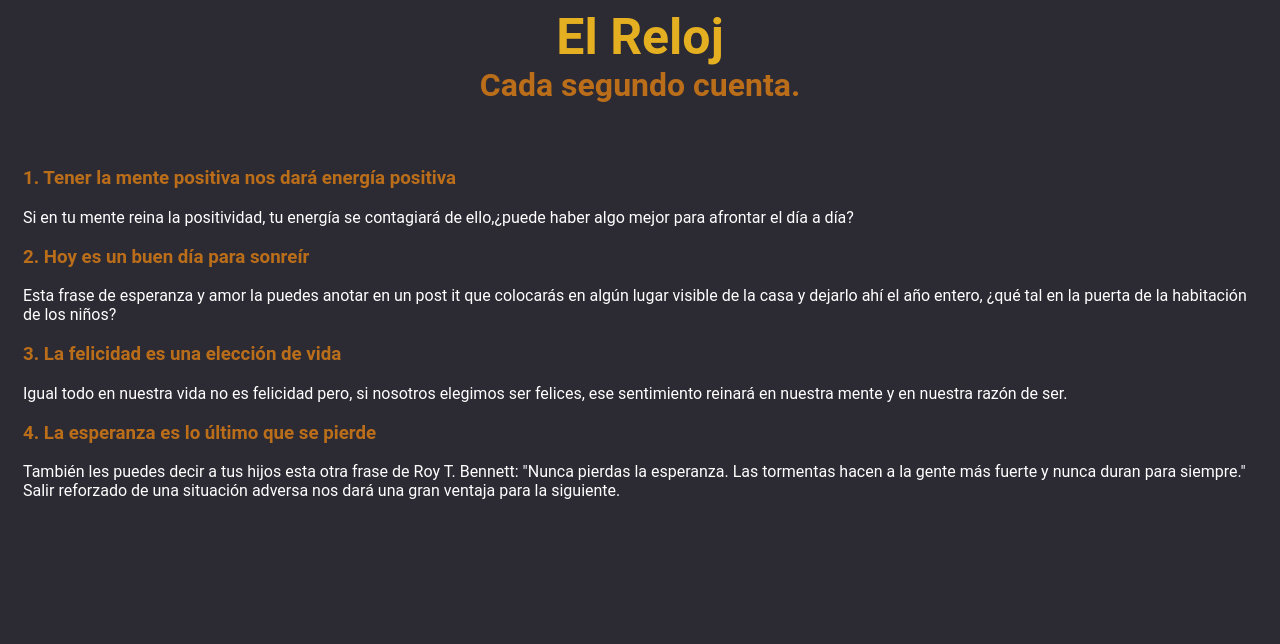
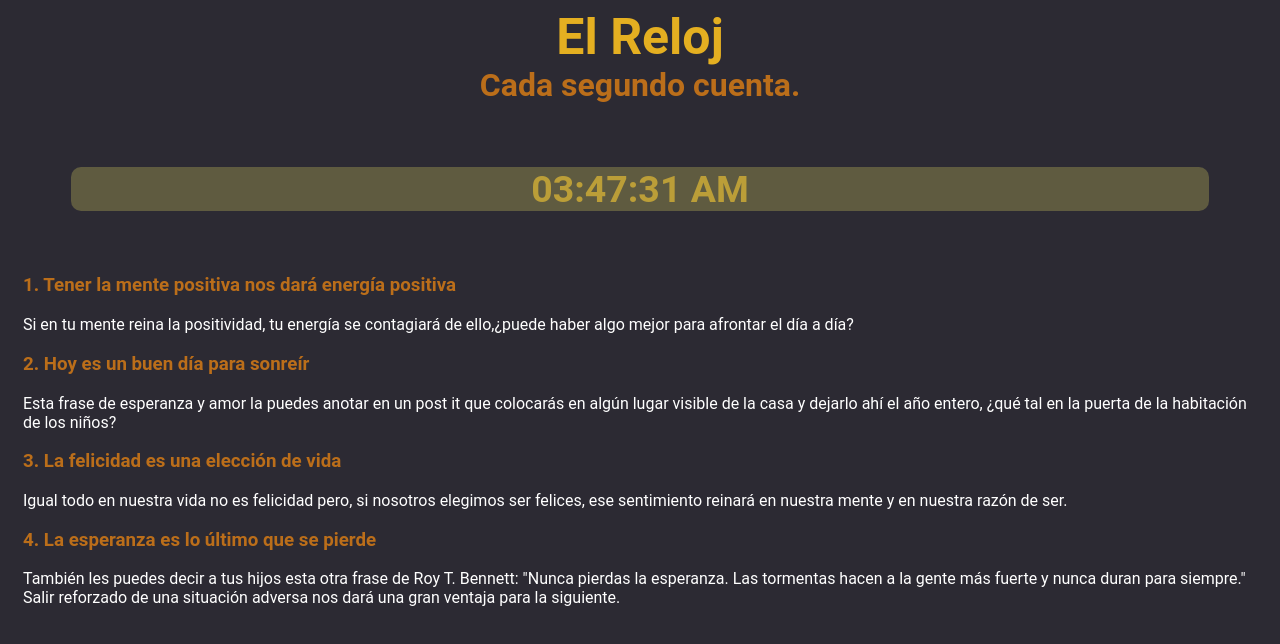
Before and after one commit to Brollix/Website, a plain HTML site: page index.html in a window 1280 px wide. Drawn offline with Linux system fonts and the light colour scheme.

Commit message:
Update index.html

```diff
--- a/index.html
+++ b/index.html
@@ -6,7 +6,7 @@
     <meta name="viewport" content="width=device-width, initial-scale=1.0">
     <title>Document</title>
     <link rel="stylesheet" href="style.css"/>
-    <script src="index.js"></script>
+    <script defer src="index.js"></script>
 </head>
 <body>
     <header >
```
